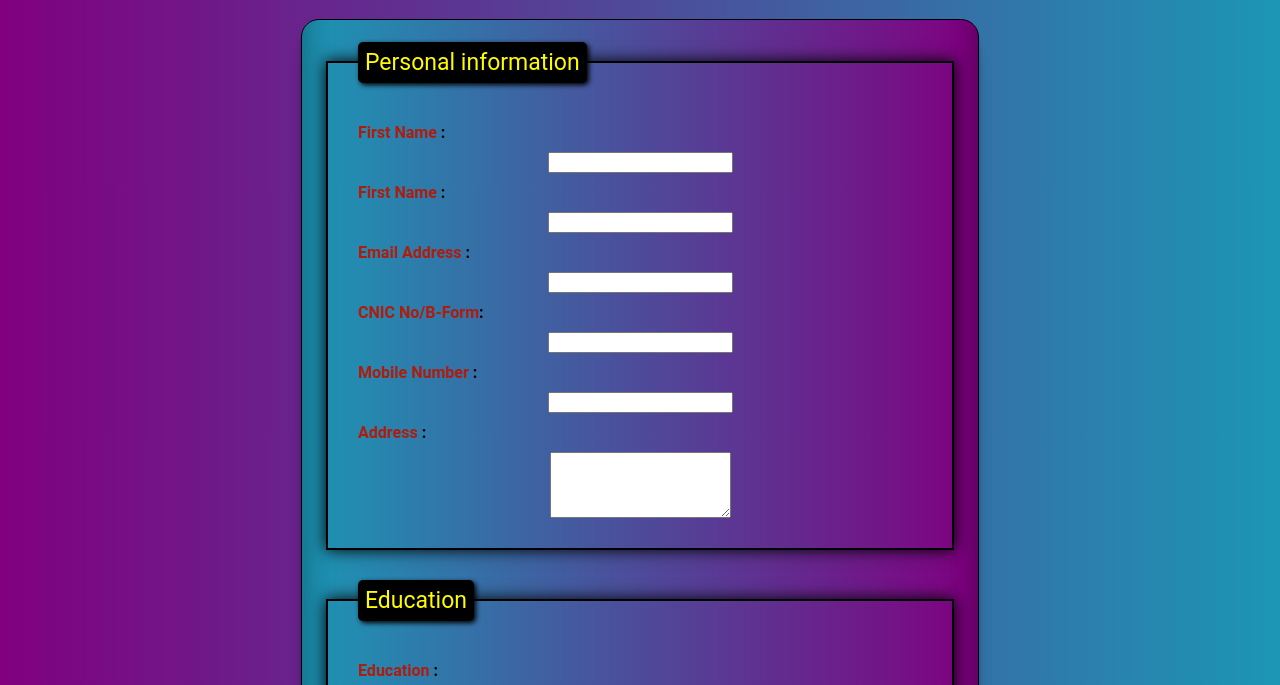
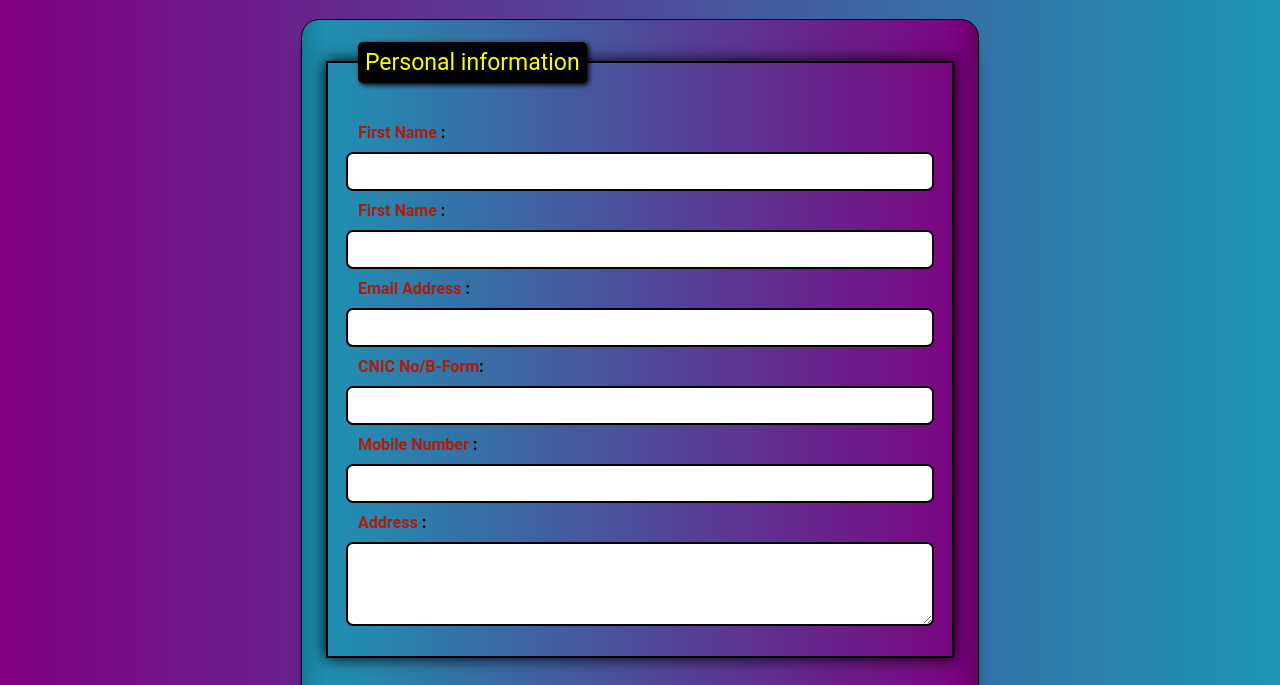
Before and after one commit to MOIZSIDDIQE/Hackathon_Project, a plain HTML site: page index.html in a window 1280 px wide. Shown: the part 70-755 px from the top of the page. Drawn offline with Linux system fonts and the light colour scheme.

Commit message:
Give input and textarea width, border and padding

```diff
--- a/style.css
+++ b/style.css
@@ -62,3 +62,11 @@ legend{
     padding: 7px;
     background-color: black;
 }
+
+input,textarea{
+    width: 100%;
+    padding: 10px;
+    border-radius: 7px;
+    border:2px solid rgb(0, 0, 0) ;
+    font-family: 'Courier New', Courier, monospace;
+}
```
